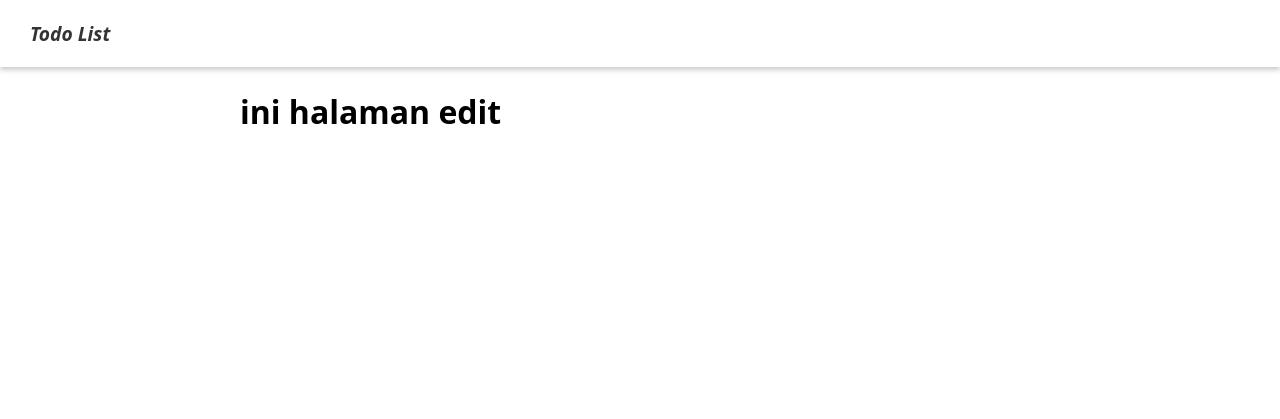
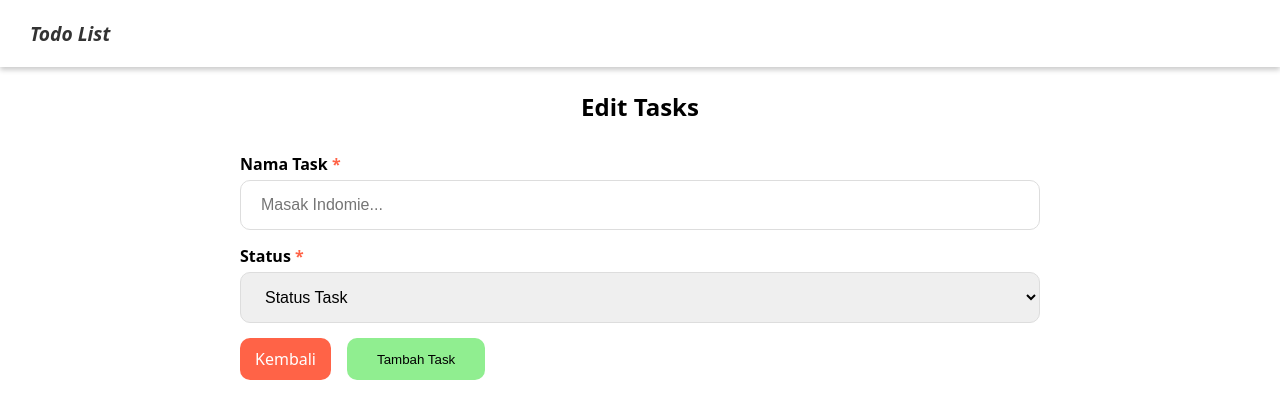
Before and after one commit to zayennn/tugas-uts-dasprog, a Flask app: template templates/edit.html in a window 1280 px wide. Shown: the top 419 px of the page. Run offline with Flask 3, Linux system fonts and the light colour scheme; the template is opened without the code that fills it, so the values that code supplies are empty; some libraries are stand-ins or nearby versions.

Commit message:
updated layouts

```diff
--- a/app.py
+++ b/app.py
@@ -24,7 +24,7 @@
 # kemal
 @app.route('/edit/<int:id>', methods=["GET", "POST"])
 def edit(id):
-    return "ini halaman edit"
+    return render_template('edit.html')
 
 # ardel
 @app.route('/delete/<int:id>', methods=["GET", "POST"])
--- a/static/style.css
+++ b/static/style.css
@@ -147,3 +147,8 @@
     margin: 0;
     background-color: tomato;
 }
+
+.pending {
+    color: tomato;
+    font-weight: 500;
+}
--- a/templates/edit.html
+++ b/templates/edit.html
@@ -1,5 +1,32 @@
 {% extends "layouts/index.html" %}
 
 {% block content %}
-    <h1>ini halaman edit</h1>
+    <h2 class="title">edit tasks</h2>
+
+    <form action="">
+        <div class="form__input">
+            <label for="name">nama task</label>
+            <input
+                type="text"
+                name="name"
+                class="form__control"
+                placeholder="Masak Indomie..."
+                value=""
+                required
+            >
+        </div>
+        <div class="form__input">
+            <label for="status">status</label>
+            <select name="status" id="status" class="form__control" required value="">
+                <option value="status_task" selected disabled>Status Task</option>
+                <option value="pending">Pending</option>
+                <option value="complete">Complete</option>
+            </select>
+        </div>
+
+        <div class="btn__group">
+            <a href="{{ url_for('index') }}" class="btn__a delete">Kembali</a>
+            <button class="btn btn__primary">tambah task</button>
+        </div>
+    </form>
 {% endblock %}
--- a/templates/index.html
+++ b/templates/index.html
@@ -7,6 +7,7 @@
             <tr>
                 <th>no</th>
                 <th>nama tasks</th>
+                <th>status</th>
                 <th>aksi</th>
             </tr>
         </thead>
@@ -14,8 +15,11 @@
             <tr>
                 <td>1</td>
                 <td>bikin indomie</td>
+                <td class="pending">pending</td>
                 <td>
-                    <button class="btn btn__primary">edit</button>
+                    <a href="/edit/1">
+                        <button class="btn btn__primary">edit</button>
+                    </a>
                     <button class="btn btn__delete">delete</button>
                 </td>
             </tr>
```
